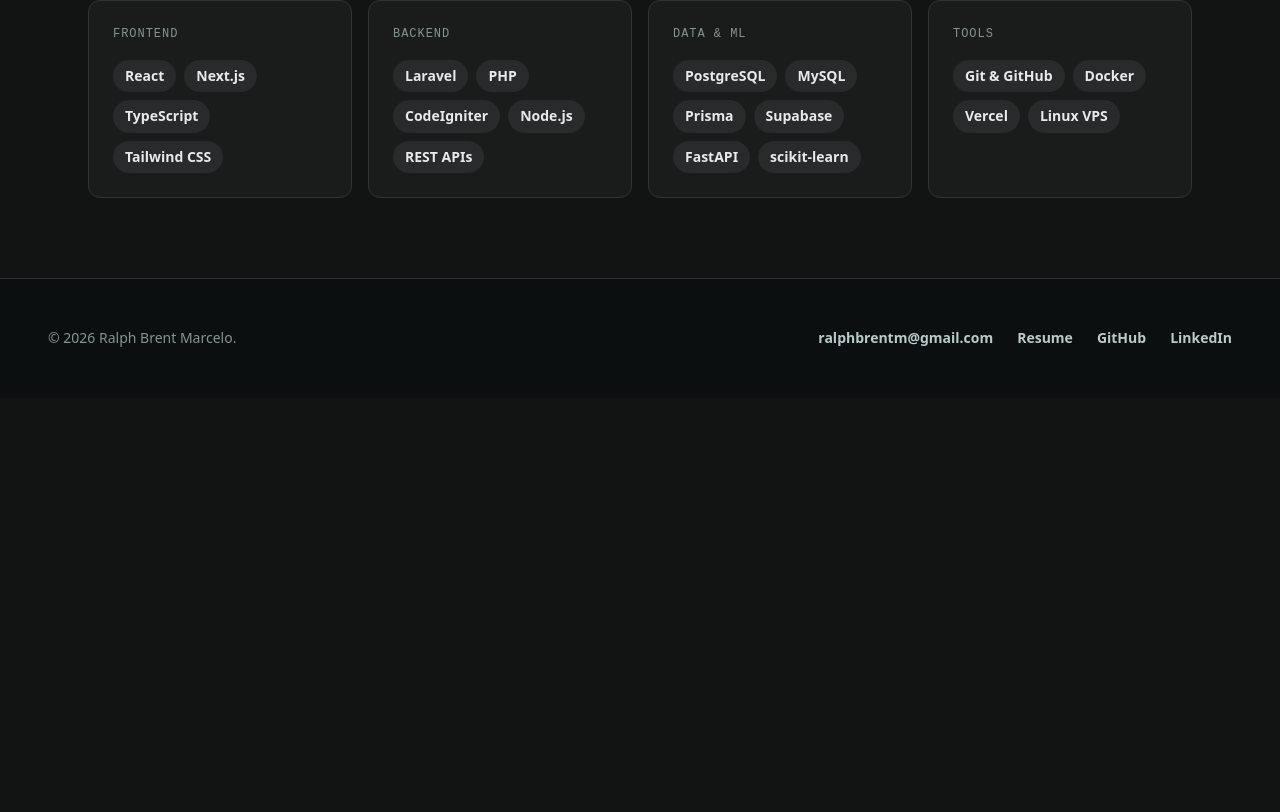
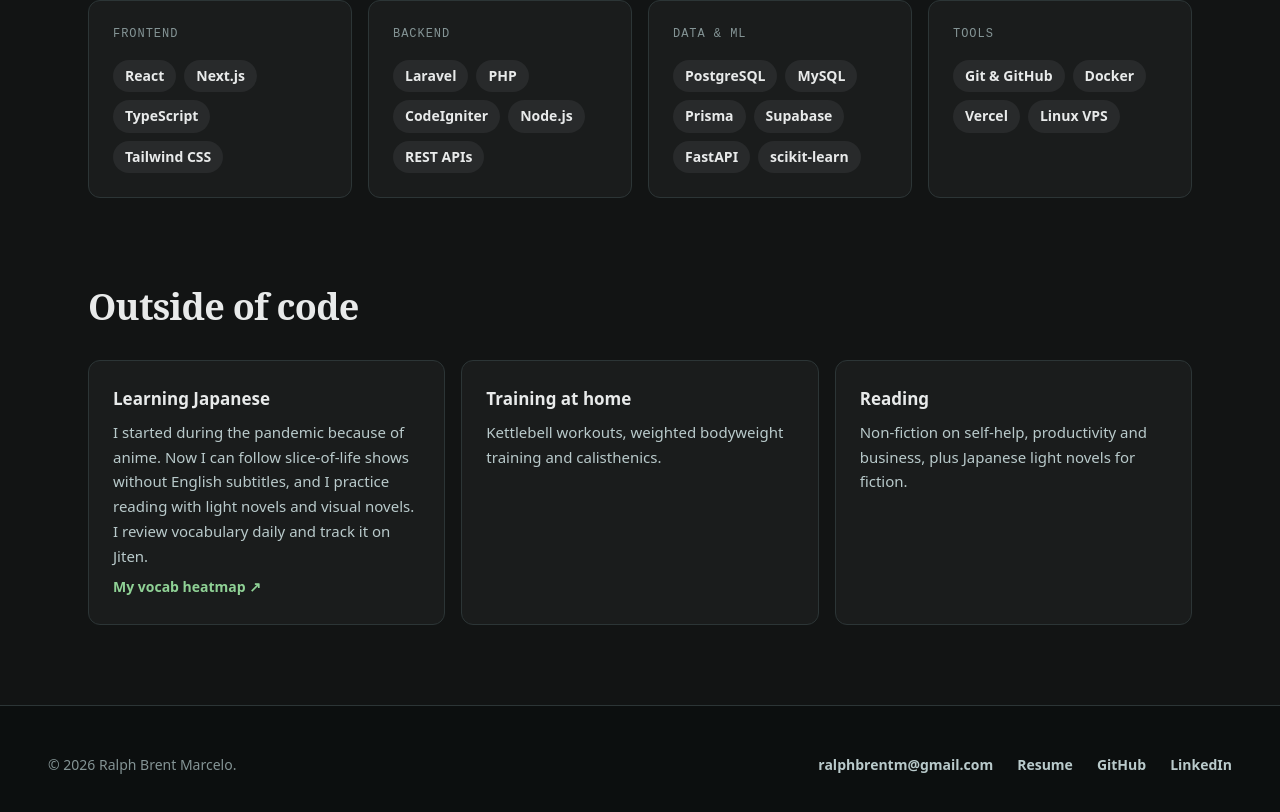
Before and after one commit to rhbntm/portfolio-cms, a React (Vite) app: page /about in a window 1280 px wide. Shown: the part 1757-2569 px from the top of the page. Before the commit the page ends 2155 px from the top, so only its background shows below. Built offline with nearby package versions, Linux system fonts and the light colour scheme; no server answers.

Commit message:
About: add Outside of code section (Japanese, training, reading)

```diff
--- a/src/pages/About.jsx
+++ b/src/pages/About.jsx
@@ -27,6 +27,22 @@ const PRINCIPLES = [
   {
     title: 'Ship, then iterate',
     text: 'The first version of the inventory system was in daily use three days into a one-week build. Real feedback beats a longer plan.',
+  },
+];
+
+const HOBBIES = [
+  {
+    title: 'Learning Japanese',
+    text: 'I started during the pandemic because of anime. Now I can follow slice-of-life shows without English subtitles, and I practice reading with light novels and visual novels. I review vocabulary daily and track it on Jiten.',
+    link: { href: 'https://jiten.moe/profile/rhbnt', label: 'My vocab heatmap' },
+  },
+  {
+    title: 'Training at home',
+    text: 'Kettlebell workouts, weighted bodyweight training and calisthenics.',
+  },
+  {
+    title: 'Reading',
+    text: 'Non-fiction on self-help, productivity and business, plus Japanese light novels for fiction.',
   },
 ];
 
@@ -139,6 +155,23 @@ export default function About() {
           ))}
         </div>
       </section>
+
+      <section className={styles.section} aria-labelledby="hobbies-heading">
+        <h2 id="hobbies-heading" className={styles.sectionTitle}>Outside of code</h2>
+        <div className={styles.principles}>
+          {HOBBIES.map(h => (
+            <div key={h.title} className={styles.principle}>
+              <h3>{h.title}</h3>
+              <p>{h.text}</p>
+              {h.link && (
+                <a href={h.link.href} target="_blank" rel="noopener noreferrer" className={styles.timelineLink}>
+                  {h.link.label} ↗
+                </a>
+              )}
+            </div>
+          ))}
+        </div>
+      </section>
     </div>
   );
 }
--- a/src/pages/About.module.css
+++ b/src/pages/About.module.css
@@ -154,6 +154,8 @@
   color: var(--text-secondary);
 }
 
+.principle a { margin-top: var(--space-sm); }
+
 /* ── Timeline ──────────────────────────────────────────── */
 .timeline {
   list-style: none;
```
